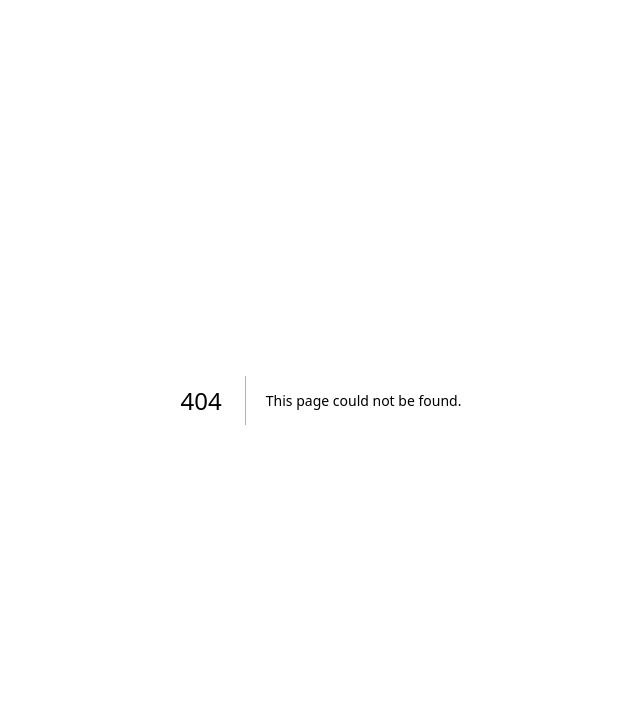
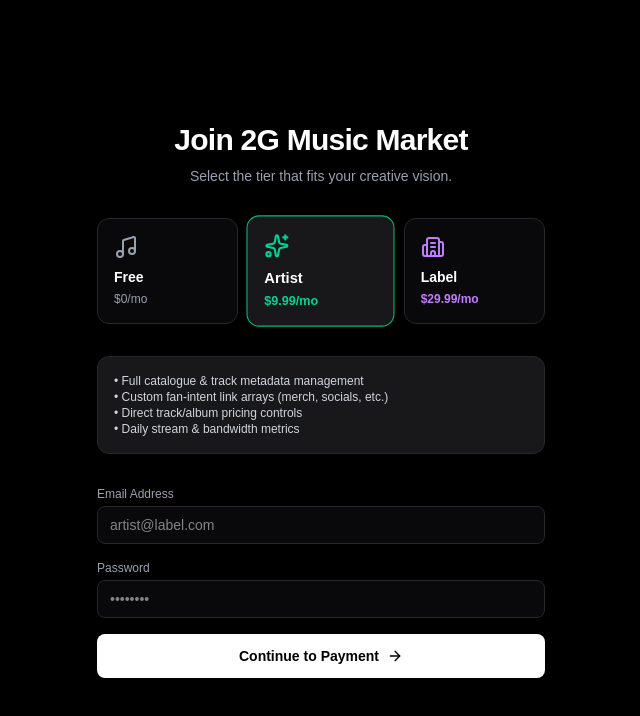
Before and after one commit to 2gentertainment/music-market-pro, a Next.js app: page /signup in a window 1280 px wide. Before the commit this address had no page. Shown: the top 716 px of the page, without its empty margins (319-959 px from the left). Built offline with nearby package versions, Linux system fonts and the light colour scheme; no server answers.

Commit message:
Add tiered signup UI and Stripe checkout API route

```diff
--- /dev/null
+++ b/src/app/api/checkout/route.ts
@@ -0,0 +1,56 @@
+import { NextResponse } from 'next/server';
+import Stripe from 'stripe';
+
+const stripe = new Stripe(process.env.STRIPE_SECRET_KEY || '', {
+  apiVersion: '2025-02-24' as any,
+});
+
+const TIER_PRICES: Record<string, number> = {
+  artist: 999, // $9.99 in cents
+  label: 2999,  // $29.99 in cents
+};
+
+export async function POST(request: Request) {
+  try {
+    const { userId, email, tier } = await request.json();
+
+    if (!tier || !TIER_PRICES[tier]) {
+      return NextResponse.json({ error: 'Invalid subscription tier selected' }, { status: 400 });
+    }
+
+    const priceAmount = TIER_PRICES[tier];
+    const tierLabel = tier.charAt(0).toUpperCase() + tier.slice(1);
+
+    const session = await stripe.checkout.sessions.create({
+      payment_method_types: ['card'],
+      mode: 'subscription',
+      customer_email: email,
+      metadata: {
+        user_id: userId,
+        tier: tier,
+      },
+      line_items: [
+        {
+          price_data: {
+            currency: 'usd',
+            product_data: {
+              name: `2G Music Market - ${tierLabel} Tier`,
+              description: `Monthly subscription to 2G Music Market ${tierLabel} plan.`,
+            },
+            unit_amount: priceAmount,
+            recurring: {
+              interval: 'month',
+            },
+          },
+          quantity: 1,
+        },
+      ],
+      success_url: `${request.headers.get('origin')}/dashboard?session_id={CHECKOUT_SESSION_ID}`,
+      cancel_url: `${request.headers.get('origin')}/signup`,
+    });
+
+    return NextResponse.json({ url: session.url });
+  } catch (error: any) {
+    return NextResponse.json({ error: error.message || 'Stripe Session Error' }, { status: 500 });
+  }
+}
--- /dev/null
+++ b/src/app/signup/page.tsx
@@ -0,0 +1,204 @@
+'use client';
+
+import React, { useState } from 'react';
+import { supabaseV2 } from '@/lib/supabaseClient';
+import { Check, Music, Building2, Sparkles, ArrowRight } from 'lucide-react';
+
+type Tier = 'free' | 'artist' | 'label';
+
+export default function SignUpPage() {
+  const [selectedTier, setSelectedTier] = useState<Tier>('artist');
+  const [email, setEmail] = useState('');
+  const [password, setPassword] = useState('');
+  const [loading, setLoading] = useState(false);
+  const [errorMessage, setErrorMessage] = useState('');
+
+  const handleSignUp = async (e: React.FormEvent) => {
+    e.preventDefault();
+    setLoading(true);
+    setErrorMessage('');
+
+    try {
+      // 1. Sign up user via Supabase Auth into V2 namespace
+      const { data, error } = await supabaseV2.auth.signUp({
+        email,
+        password,
+        options: {
+          data: {
+            tier: selectedTier,
+          },
+        },
+      });
+
+      if (error) throw error;
+
+      // 2. Routing Logic
+      if (selectedTier === 'free') {
+        // Free tier goes straight to the dashboard
+        window.location.href = '/dashboard';
+      } else {
+        // Paid tiers ($9.99 / $29.99) trigger Stripe Checkout Session
+        const response = await fetch('/api/checkout', {
+          method: 'POST',
+          headers: { 'Content-Type': 'application/json' },
+          body: JSON.stringify({
+            userId: data.user?.id,
+            email: email,
+            tier: selectedTier,
+          }),
+        });
+
+        const checkoutData = await response.json();
+        if (checkoutData.url) {
+          window.location.href = checkoutData.url;
+        } else {
+          throw new Error('Failed to create Stripe checkout session');
+        }
+      }
+    } catch (err: any) {
+      setErrorMessage(err.message || 'An error occurred during sign up.');
+    } finally {
+      setLoading(false);
+    }
+  };
+
+  return (
+    <div className="min-h-screen bg-black text-white flex flex-col justify-center py-12 px-4 sm:px-6 lg:px-8">
+      <div className="max-w-md w-full space-y-8 mx-auto text-center">
+        <div>
+          <h2 className="text-3xl font-extrabold tracking-tight">
+            Join 2G Music Market
+          </h2>
+          <p className="mt-2 text-sm text-gray-400">
+            Select the tier that fits your creative vision.
+          </p>
+        </div>
+
+        {/* Tier Selector Cards */}
+        <div className="grid grid-cols-3 gap-3">
+          {/* FREE TIER */}
+          <button
+            type="button"
+            onClick={() => setSelectedTier('free')}
+            className={`p-4 rounded-xl border text-left transition-all ${
+              selectedTier === 'free'
+                ? 'border-white bg-zinc-900 shadow-lg scale-105'
+                : 'border-zinc-800 bg-zinc-950 text-gray-400 hover:border-zinc-700'
+            }`}
+          >
+            <Music className="w-6 h-6 mb-2 text-gray-400" />
+            <h3 className="font-bold text-white text-sm">Free</h3>
+            <p className="text-xs text-gray-400 mt-1">$0/mo</p>
+          </button>
+
+          {/* ARTIST TIER */}
+          <button
+            type="button"
+            onClick={() => setSelectedTier('artist')}
+            className={`p-4 rounded-xl border text-left transition-all relative ${
+              selectedTier === 'artist'
+                ? 'border-emerald-500 bg-zinc-900 shadow-lg scale-105'
+                : 'border-zinc-800 bg-zinc-950 text-gray-400 hover:border-zinc-700'
+            }`}
+          >
+            <Sparkles className="w-6 h-6 mb-2 text-emerald-400" />
+            <h3 className="font-bold text-white text-sm">Artist</h3>
+            <p className="text-xs text-emerald-400 font-semibold mt-1">$9.99/mo</p>
+          </button>
+
+          {/* LABEL TIER */}
+          <button
+            type="button"
+            onClick={() => setSelectedTier('label')}
+            className={`p-4 rounded-xl border text-left transition-all ${
+              selectedTier === 'label'
+                ? 'border-purple-500 bg-zinc-900 shadow-lg scale-105'
+                : 'border-zinc-800 bg-zinc-950 text-gray-400 hover:border-zinc-700'
+            }`}
+          >
+            <Building2 className="w-6 h-6 mb-2 text-purple-400" />
+            <h3 className="font-bold text-white text-sm">Label</h3>
+            <p className="text-xs text-purple-400 font-semibold mt-1">$29.99/mo</p>
+          </button>
+        </div>
+
+        {/* Tier Details Box */}
+        <div className="bg-zinc-900 p-4 rounded-xl border border-zinc-800 text-left text-xs space-y-2">
+          {selectedTier === 'free' && (
+            <p className="text-gray-300">
+              • Access to basic music discovery player<br />
+              • Standard listener account features
+            </p>
+          )}
+          {selectedTier === 'artist' && (
+            <p className="text-gray-300">
+              • Full catalogue & track metadata management<br />
+              • Custom fan-intent link arrays (merch, socials, etc.)<br />
+              • Direct track/album pricing controls<br />
+              • Daily stream & bandwidth metrics
+            </p>
+          )}
+          {selectedTier === 'label' && (
+            <p className="text-gray-300">
+              • Everything in Artist tier<br />
+              • Manage up to <strong>4 Artist Rosters</strong> under 1 dashboard<br />
+              • Unified catalog & revenue analytics
+            </p>
+          )}
+        </div>
+
+        {/* Registration Form */}
+        <form onSubmit={handleSignUp} className="mt-8 space-y-4 text-left">
+          {errorMessage && (
+            <div className="p-3 bg-red-900/40 border border-red-500 text-red-200 text-xs rounded-lg">
+              {errorMessage}
+            </div>
+          )}
+
+          <div>
+            <label className="block text-xs font-medium text-gray-400 mb-1">
+              Email Address
+            </label>
+            <input
+              type="email"
+              required
+              value={email}
+              onChange={(e) => setEmail(e.target.value)}
+              placeholder="artist@label.com"
+              className="w-full px-3 py-2 bg-zinc-950 border border-zinc-800 rounded-lg text-white text-sm focus:outline-none focus:border-zinc-500"
+            />
+          </div>
+
+          <div>
+            <label className="block text-xs font-medium text-gray-400 mb-1">
+              Password
+            </label>
+            <input
+              type="password"
+              required
+              value={password}
+              onChange={(e) => setPassword(e.target.value)}
+              placeholder="••••••••"
+              className="w-full px-3 py-2 bg-zinc-950 border border-zinc-800 rounded-lg text-white text-sm focus:outline-none focus:border-zinc-500"
+            />
+          </div>
+
+          <button
+            type="submit"
+            disabled={loading}
+            className="w-full py-3 px-4 bg-white text-black font-bold rounded-lg hover:bg-gray-200 transition-colors flex items-center justify-center gap-2 text-sm disabled:opacity-50"
+          >
+            {loading ? (
+              'Processing...'
+            ) : (
+              <>
+                <span>Continue to {selectedTier === 'free' ? 'Dashboard' : 'Payment'}</span>
+                <ArrowRight className="w-4 h-4" />
+              </>
+            )}
+          </button>
+        </form>
+      </div>
+    </div>
+  );
+}
--- /dev/null
+++ b/src/lib/supabaseClient.ts
@@ -0,0 +1 @@
+import { createClient } from '@supabase/supabase-js'; const supabaseUrl = process.env.NEXT_PUBLIC_SUPABASE_URL || 'https://placeholder.supabase.co'; const supabaseAnonKey = process.env.NEXT_PUBLIC_SUPABASE_ANON_KEY || 'placeholder-anon-key'; export const supabaseV2 = createClient(supabaseUrl, supabaseAnonKey, { db: { schema: 'v2' }, auth: { persistSession: true } });
```
